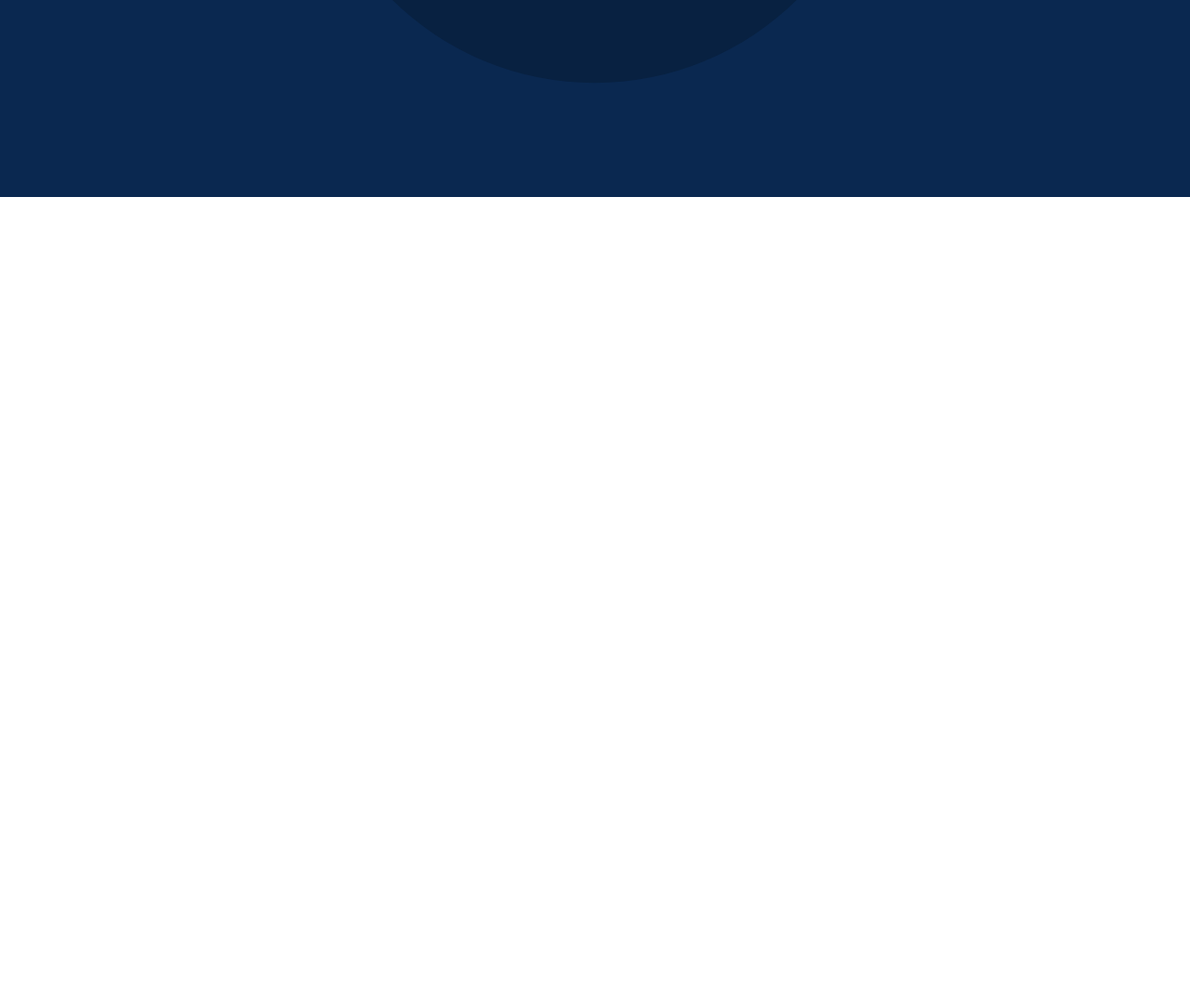
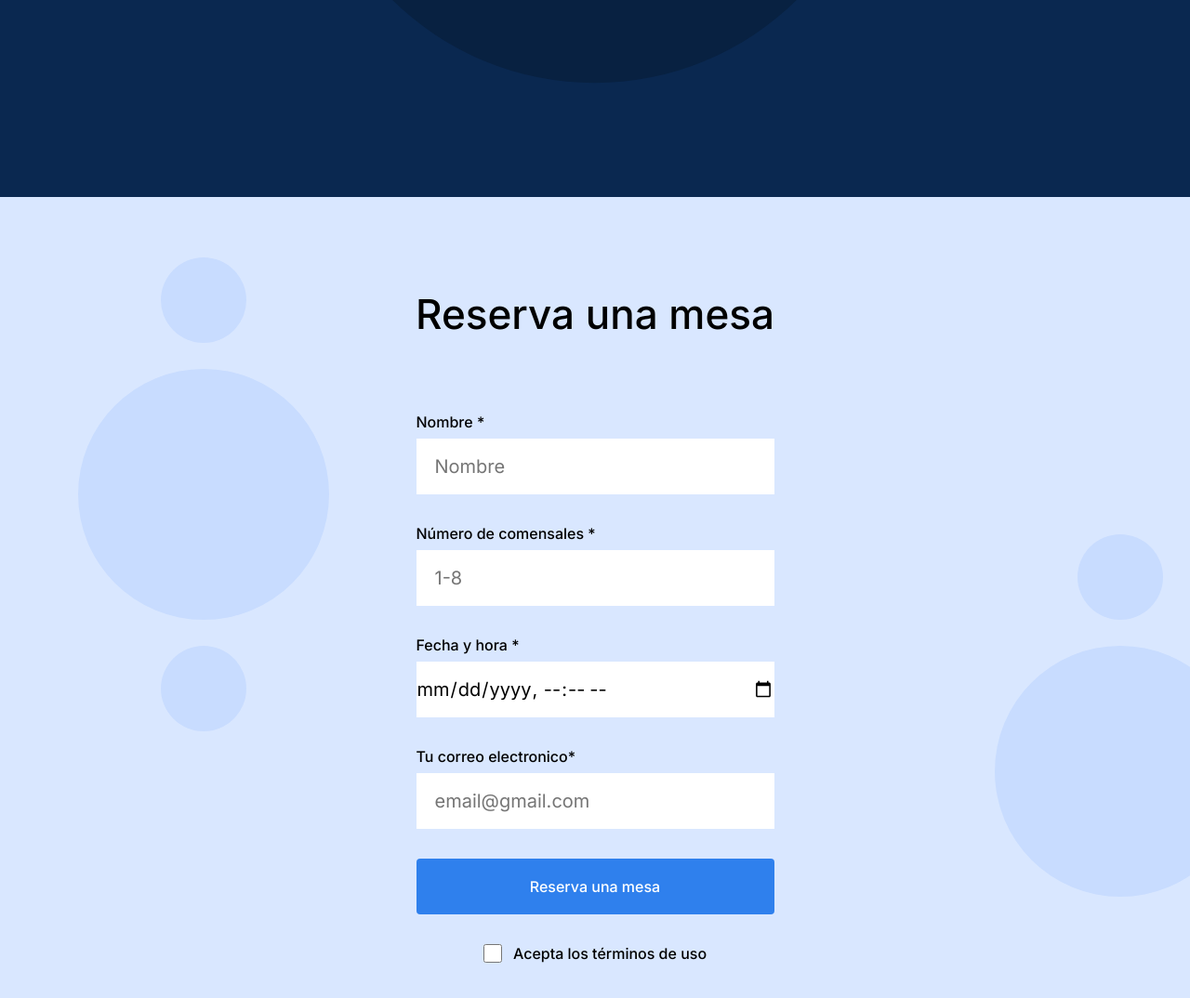
Before and after one commit to SCastrillon25/web_project_coffeeshop, a plain HTML site: page index.html in a window 1280 px wide. Shown: the part 1441-2515 px from the top of the page at 93% size. Before the commit the page ends 1653 px from the top, so only its background shows below. Drawn offline with Linux system fonts and the light colour scheme.

Commit message:
firsth-Commit_Sprint4-Proyecto4-Parte3

```diff
--- a/index.html
+++ b/index.html
@@ -96,10 +96,28 @@
                </div>
             </div>
          </section>
-         <section class="content__form" id="reservation">
+      </main>
+      <div class="reservation" id="reservation">
+         <h3 class="reservation__title">Reserva una mesa</h3>
+         <form class="reservation__form form" action="#" method="get">
+            <div class="form__fieldset">
+               <label class="form__label" for="nombre">Nombre *</label>
+               <input class="form__input" type="text" id="nombre" placeholder="Nombre" required>
 
-         </section>
-      </main>
+               <label class="form__label" for="comensales">Número de comensales *</label>
+               <input class="form__input" type="number" id="comensales" placeholder="1-8" required>
+
+               <label class="form__label" for="datetime">Fecha y hora *</label>
+               <input class="form__input" type="datetime-local" id="datetime" required>
+
+               <label class="form__label" for="email">Tu correo electronico*</label>
+               <input class="form__input" type="email" id="email" placeholder="email@gmail.com" required>
+            </div>
+            <button type="submit" class="form__button">Reserva una mesa</button>
+
+            <label for="terminos" class="form__label form__label-terminos"><input type="checkbox" id="terminos" class="form__input form__input-checkbox">Acepta los términos de uso</label>
+         </form>
+      </div>
 
       <footer class="footer">
 
--- a/pages/index.css
+++ b/pages/index.css
@@ -187,3 +187,112 @@
       left: 750px;
    }
 }
+
+.reservation {
+   height: auto;
+   background-color: #D9E7FF;
+   background-image: url(../images/background_reservation.svg);
+   background-repeat: no-repeat;
+   background-size: cover;
+   display: flex;
+   flex-direction: column;
+   align-items: center;
+   padding-top: 100px;
+}
+
+.reservation__title {
+   margin: 0;
+   font-family: "Inter";
+   font-weight: 500;
+   font-size: 44px;
+   line-height: 52px;
+}
+
+.reservation__form {
+   margin-top: 80px;
+   margin-bottom: 120px;
+}
+
+.form {
+   align-content: center;
+   display: flex;
+   flex-direction: column;
+   justify-content: center;
+}
+
+.form__fieldset {
+   width: auto;
+   height: auto;
+   max-width: 385px;
+   display: flex;
+   flex-direction: column;
+   justify-content: center;
+   align-content: center;
+}
+
+.form__input {
+   padding: 0;
+}
+
+.form__input::placeholder {
+   padding-top: 15px;
+   padding-left: 20px;
+}
+
+.form__label {
+   font-family: "Inter";
+   font-weight: 500;
+   margin-bottom: 8px;
+}
+
+.form__input {
+   width: 385px;
+   box-sizing: border-box;
+   height: 60px;
+   font-family: "Inter";
+   font-size: 20px;
+   line-height: 30px;
+   border: 0;
+   margin-bottom: 32px;
+
+}
+
+.form__button {
+   padding: 0;
+   border: 0;
+   height: 60px;
+   border-radius: 4px;
+   opacity: 100%;
+   background-color: #2f80ed;
+   font-family: "Inter";
+   font-weight: 500;
+   color: #ffffff;
+   margin-bottom: 32px;
+}
+
+.form__button:hover {
+   opacity: 70%;
+}
+
+.form__label-terminos {
+   display: flex;
+   align-self: center;
+   margin: 0;
+}
+
+.form__input-checkbox {
+   width: 20px;
+   height: 20px;
+   margin-bottom: 0;
+   border-radius: 2px;
+   margin-right: 12px;
+   display: flex;
+   flex-direction: column;
+   justify-content: center;
+   align-content: center;
+   background-color: #2f80ed;
+}
+
+.form__input-checkbox:checked::after {
+   content: url(../images/check.svg);
+}
```
